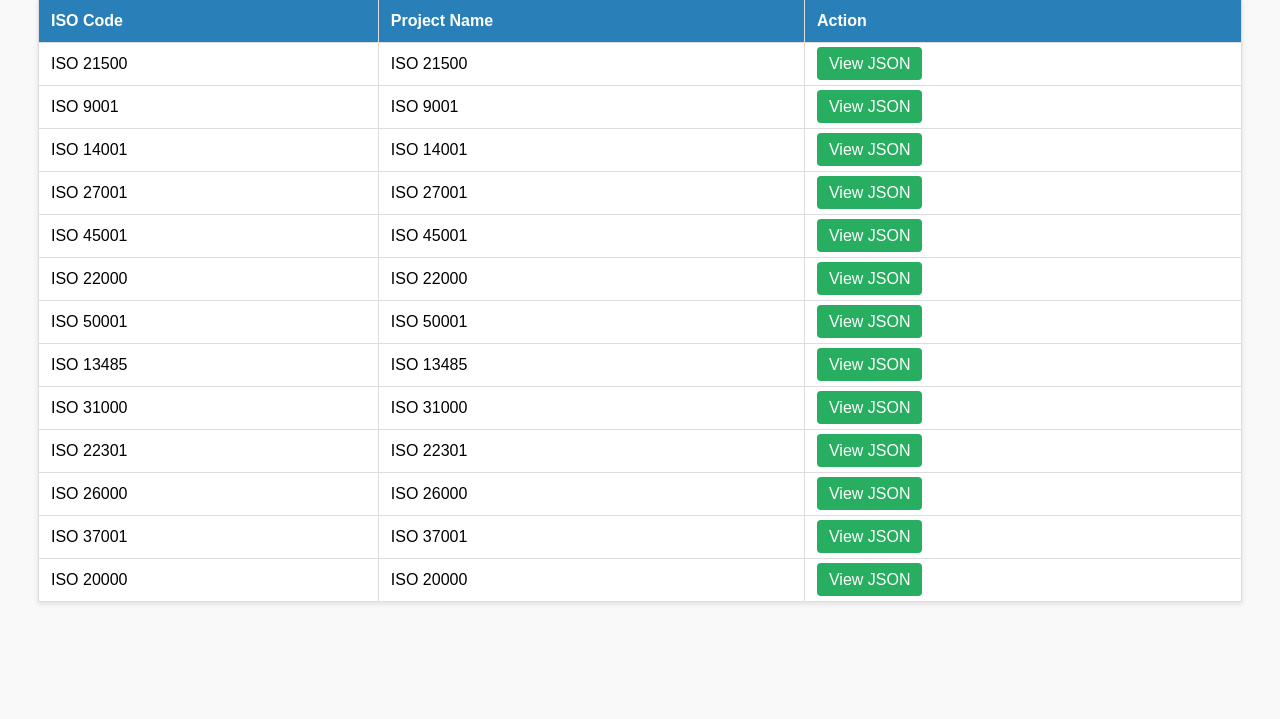
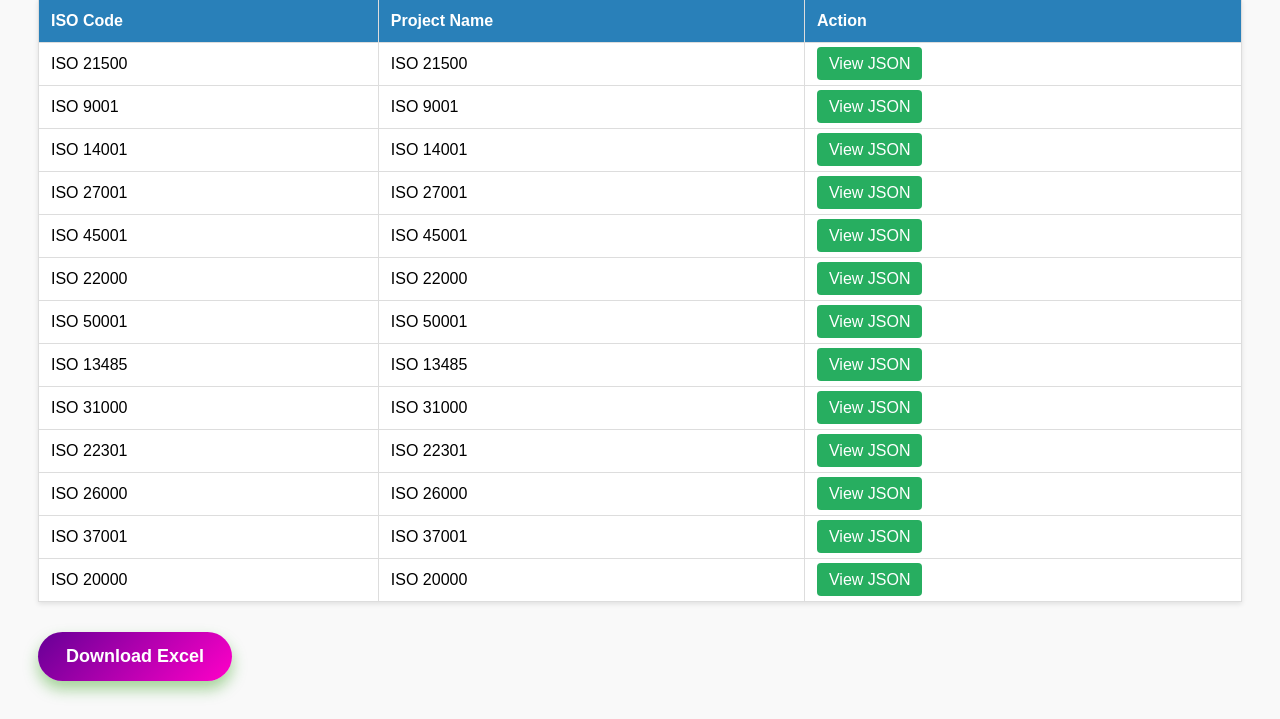
Before and after one commit to pritom-bod/ISO-Certification-List, a Django app: page / in a window 1280 px wide. Shown: the part 119-838 px from the top of the page. Before the commit the page ends 723 px from the top, so only its background shows below. Run offline with Django 5.2, Linux system fonts and the light colour scheme; data that the repository does not hold is empty.

Commit message:
add excel download functionalitys

```diff
--- a/ISO_Certification_List/Scrape_list/static/Scrape_list/style.css
+++ b/ISO_Certification_List/Scrape_list/static/Scrape_list/style.css
@@ -12,3 +12,38 @@ body { font-family: Arial, sans-serif; background: #f9f9f9; padding: 30px; }
             border-radius: 4px;
         }
         .btn:hover { background-color: #219150; }
+
+.fancy-btn {
+  display: inline-flex;
+  align-items: center;
+  gap: 10px;
+  background: linear-gradient(135deg, #660096, #ff00c8);
+  color: #fff;
+  font-weight: 700;
+  font-size: 18px;
+  padding: 14px 28px;
+  border-radius: 50px;
+  text-decoration: none;
+  box-shadow: 0 8px 15px rgba(30, 150, 0, 0.4);
+  transition: all 0.3s ease;
+  user-select: none;
+  cursor: pointer;
+  border: none;
+}
+
+.fancy-btn .icon {
+  font-size: 22px;
+  display: inline-block;
+  transform: translateY(1px);
+}
+
+.fancy-btn:hover {
+  background: linear-gradient(135deg, #ff0077, #460096);
+  box-shadow: 0 12px 20px rgba(30, 150, 0, 0.6);
+  color: #222;
+}
+
+.fancy-btn:active {
+  transform: scale(0.95);
+  box-shadow: 0 6px 10px rgba(30, 150, 0, 0.3);
+}
--- a/ISO_Certification_List/Scrape_list/templates/Scrape_list/list.html
+++ b/ISO_Certification_List/Scrape_list/templates/Scrape_list/list.html
@@ -27,5 +27,10 @@
             {% endfor %}
         </tbody>
     </table>
+   <div style="margin-top: 30px;">
+    <a href="{% url 'iso_download_excel' %}" class="fancy-btn">
+  Download Excel
+    </a>
+  </div>
 </body>
 </html>
--- a/ISO_Certification_List/Scrape_list/urls.py
+++ b/ISO_Certification_List/Scrape_list/urls.py
@@ -1,7 +1,12 @@
 from django.urls import path
-from .views import iso_list_html, iso_detail_json
+from . import views
 
 urlpatterns = [
-    path("", iso_list_html, name="iso_list_html"),
-    path("<slug:slug>/", iso_detail_json, name="iso_detail_json"),
+    path('', views.iso_list_html, name='iso_list_html'),
+
+    # ✅ download-excel আগে লিখতে হবে
+    path('download-excel/', views.iso_download_excel, name='iso_download_excel'),
+
+    # ❗️এইটা সবশেষে রাখুন যাতে যেকোনো slug match না হয়
+    path('iso/<slug:slug>/', views.iso_detail_json, name='iso_detail_json'),
 ]
--- a/ISO_Certification_List/Scrape_list/views.py
+++ b/ISO_Certification_List/Scrape_list/views.py
@@ -1,6 +1,7 @@
 import requests
 from bs4 import BeautifulSoup
-from django.http import JsonResponse
+import pandas as pd
+from django.http import JsonResponse, HttpResponse
 from django.shortcuts import render
 from django.utils.text import slugify
 
@@ -21,57 +22,66 @@ ISO_LINKS = {
 }
 
 def scrape_iso(code, url):
-    r = requests.get(url, timeout=10)
-    soup = BeautifulSoup(r.text, "html.parser")
+    try:
+        r = requests.get(url, timeout=10)
+        soup = BeautifulSoup(r.text, "html.parser")
 
+        title = soup.select_one("h1").text.strip() if soup.select_one("h1") else code
 
-    h1 = soup.select_one("h1")
-    title = h1.text.strip() if h1 else code
+        # Description
+        desc = ""
+        p = soup.select_one("#main-content p") or soup.select_one("p")
+        if p:
+            desc = p.text.strip()
 
-    # Description from first paragraph
-    desc = ""
-    p = soup.select_one("#main-content p") or soup.select_one("p")
-    if p:
-        desc = p.text.strip()
-
-    # Key Requirements
-    key = []
-    for h2 in soup.select("h2"):
-        if "requirement" in h2.text.lower():
-            ul = h2.find_next_sibling("ul")
-            if ul:
-                key = [li.text.strip() for li in ul.select("li")]
-            break
-
-    # getapplicable industries
-    applicable = []
-    for h2 in soup.select("h2"):
-        if "industry" in h2.text.lower():
-            ul = h2.find_next_sibling("ul")
-            if ul:
-                applicable = [li.text.strip() for li in ul.select("li")]
-                break
-            else:
-
-                p_ind = h2.find_next_sibling("p")
-                if p_ind:
-                    applicable = [p_ind.text.strip()]
+        # Key Requirements
+        key = []
+        for h2 in soup.select("h2"):
+            if "requirement" in h2.text.lower():
+                ul = h2.find_next_sibling("ul")
+                if ul:
+                    key = [li.text.strip() for li in ul.select("li")]
                 break
 
-    # If not get
-    if not applicable:
-        applicable = ["N/A"]
-    return {
-        "ISO_Code": code,
-        "Title": title,
-        "Description": desc,
-        "Applicable_Industries": applicable,
-        "Key_Requirements": key,
-        "Issuing_Body": "International Organization for Standardization (ISO)",
-        "Certification_Process": "Third-party certification available",
-        "Renewal_Period": "Typically every 3 years",
-        "Official_Source_URL": url
-    }
+        # Applicable Industries
+        applicable = []
+        for h2 in soup.select("h2"):
+            if "industry" in h2.text.lower():
+                ul = h2.find_next_sibling("ul")
+                if ul:
+                    applicable = [li.text.strip() for li in ul.select("li")]
+                else:
+                    p_ind = h2.find_next_sibling("p")
+                    if p_ind:
+                        applicable = [p_ind.text.strip()]
+                break
+
+        if not applicable:
+            applicable = ["N/A"]
+
+        return {
+            "ISO_Code": code,
+            "Title": title,
+            "Description": desc,
+            "Applicable_Industries": ", ".join(applicable),
+            "Key_Requirements": ", ".join(key),
+            "Issuing_Body": "International Organization for Standardization (ISO)",
+            "Certification_Process": "Third-party certification available",
+            "Renewal_Period": "Typically every 3 years",
+            "Official_Source_URL": url
+        }
+    except Exception as e:
+        return {
+            "ISO_Code": code,
+            "Title": "Error fetching",
+            "Description": f"Error: {str(e)}",
+            "Applicable_Industries": "N/A",
+            "Key_Requirements": "N/A",
+            "Issuing_Body": "N/A",
+            "Certification_Process": "N/A",
+            "Renewal_Period": "N/A",
+            "Official_Source_URL": url
+        }
 
 def iso_list_html(request):
     certs = []
@@ -90,3 +100,18 @@ def iso_detail_json(request, slug):
             data = scrape_iso(code, url)
             return JsonResponse(data, json_dumps_params={'indent': 2, 'ensure_ascii': False})
     return JsonResponse({"error": "ISO code not found"}, status=404)
+
+def iso_download_excel(request):
+    data_list = []
+    for code, url in ISO_LINKS.items():
+        data = scrape_iso(code, url)
+        data_list.append(data)
+
+    df = pd.DataFrame(data_list)
+    response = HttpResponse(content_type='application/vnd.openxmlformats-officedocument.spreadsheetml.sheet')
+    response['Content-Disposition'] = 'attachment; filename=iso_certifications.xlsx'
+
+    with pd.ExcelWriter(response, engine='openpyxl') as writer:
+        df.to_excel(writer, sheet_name='ISO Standards', index=False)
+
+    return response
--- a/ISO_Certification_List/requriments.txt
+++ b/ISO_Certification_List/requriments.txt
@@ -1,3 +1,5 @@
 Django==5.2.3
 requests==2.32.3
 beautifulsoup4==4.12.3
+pandas==2.3.0
+openpyxl==3.1.2
```
